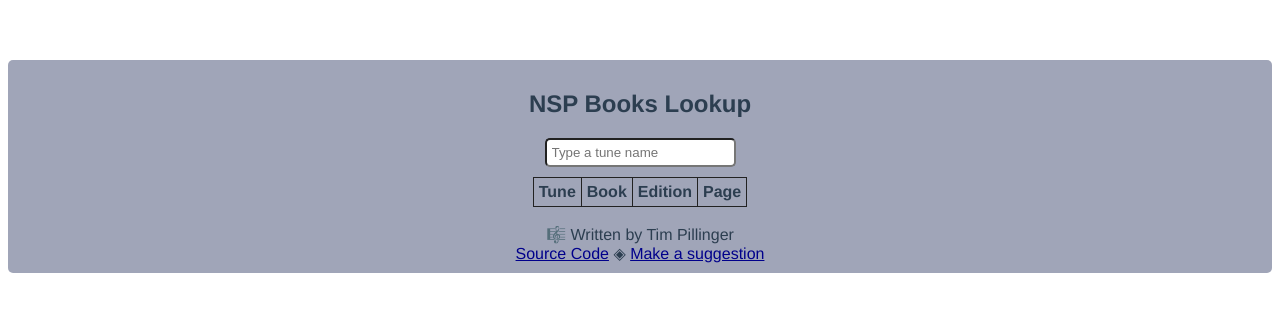
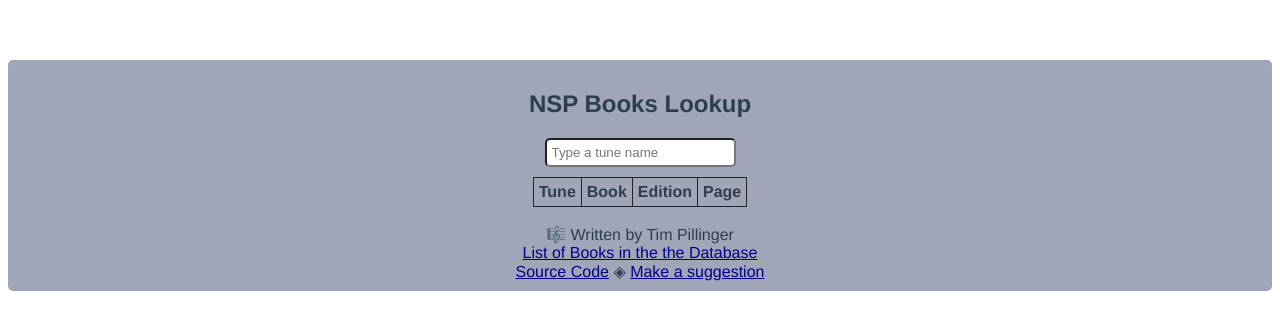
Before and after one commit to wxtim/tunebook-companion, a Vue app: page / in a window 1280 px wide. Shown: the top 330 px of the page. Built offline with nearby package versions, Linux system fonts and the light colour scheme.

Commit message:
added link to list of available books

```diff
--- a/src/components/HelloWorld.vue
+++ b/src/components/HelloWorld.vue
@@ -20,6 +20,8 @@
     <div class="footer">
       <br>
       🎼 Written by Tim Pillinger
+      <br>
+      <a href="https://github.com/wxtim/tunebook-companion#currently-supported-tunebooks">List of Books in the the Database</a>
       <br>
       <a href="https://github.com/wxtim/tunebook-companion">Source Code</a>
       ◈
```
